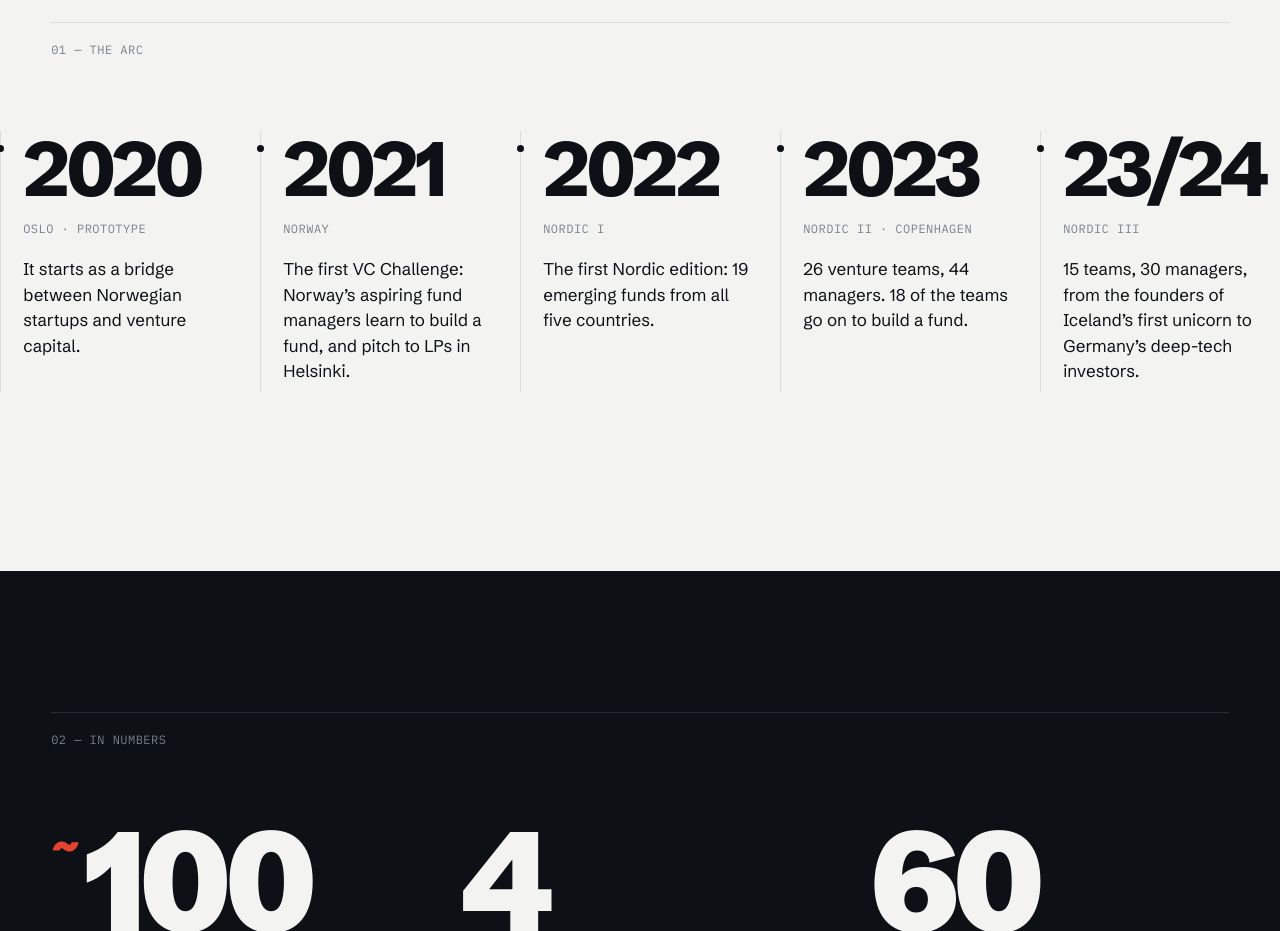
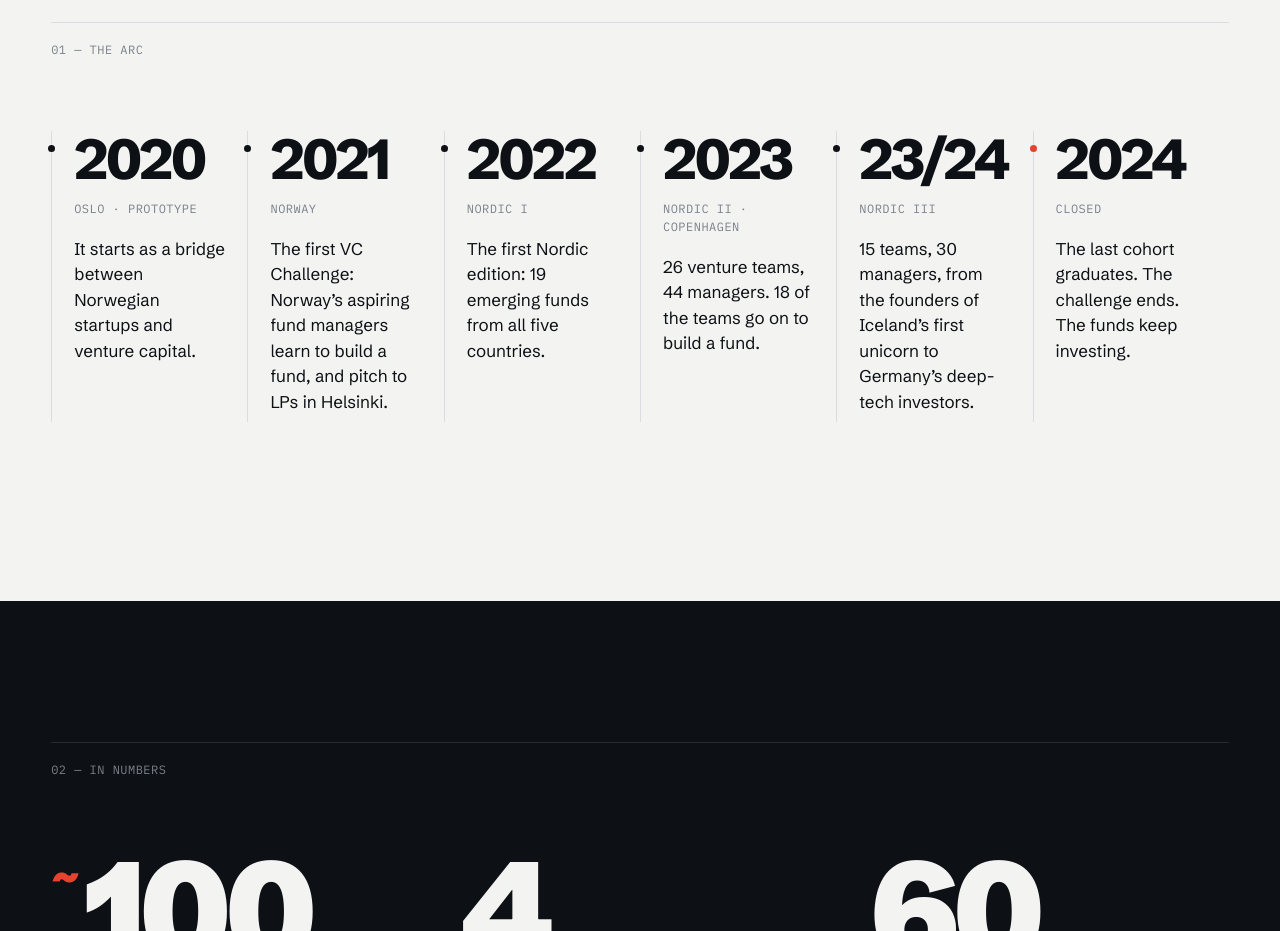
Before and after one commit to VEVEGAShouse/vcchallenge-web, a plain HTML site: page index.html in a window 1280 px wide. Shown: the part 1620-2551 px from the top of the page. Drawn offline with Linux system fonts and the light colour scheme.

Commit message:
Timeline fits six milestones on desktop
Co-Authored-By: Claude Opus 5.5 <noreply@anthropic.com>
Claude-Session: https://claude.ai/code/session_01GjU4Noon6CoNqi8SrQXMPy

```diff
--- a/index.html
+++ b/index.html
@@ -15,7 +15,7 @@
   <link rel="preconnect" href="https://fonts.googleapis.com">
   <link rel="preconnect" href="https://fonts.gstatic.com" crossorigin>
   <link href="https://fonts.googleapis.com/css2?family=IBM+Plex+Mono:wght@400;500&family=Schibsted+Grotesk:wght@400;500;600;800;900&display=swap" rel="stylesheet">
-  <link rel="stylesheet" href="styles.css?v=5">
+  <link rel="stylesheet" href="styles.css?v=6">
   <script>document.documentElement.classList.add('js')</script>
 </head>
 <body>
--- a/styles.css
+++ b/styles.css
@@ -44,13 +44,13 @@ a { color: inherit; }
 
 /* timeline */
 .timeline { padding-bottom: clamp(100px, 14vw, 200px); }
-.tl { display: grid; grid-auto-flow: column; grid-auto-columns: minmax(260px, 1fr); gap: 0; overflow-x: auto; scroll-snap-type: x mandatory; padding-inline: var(--pad); scrollbar-width: none; }
+.tl { display: grid; grid-auto-flow: column; grid-auto-columns: minmax(220px, 1fr); gap: 0; overflow-x: auto; scroll-snap-type: x mandatory; padding-inline: var(--pad); scrollbar-width: none; }
 .tl::-webkit-scrollbar { display: none; }
-@media (min-width: 1100px) { .tl { max-width: calc(var(--max) + var(--pad) * 2); margin-inline: auto; } }
+@media (min-width: 1100px) { .tl { grid-auto-columns: 1fr; max-width: calc(var(--max) + var(--pad) * 2); margin-inline: auto; } }
 .tl__item { scroll-snap-align: start; border-left: 1px solid var(--line); padding: 0 22px 8px; position: relative; }
 .tl__item::before { content: ""; position: absolute; left: -4px; top: 14px; width: 7px; height: 7px; border-radius: 50%; background: var(--ink); }
 .tl__item:last-child::before { background: var(--red); }
-.tl__year { display: block; font-size: clamp(54px, 6vw, 92px); font-weight: 800; letter-spacing: -0.05em; line-height: 1; }
+.tl__year { display: block; font-size: clamp(46px, 4.4vw, 80px); font-weight: 800; letter-spacing: -0.05em; line-height: 1; }
 .tl__place { display: block; color: var(--muted); margin: 12px 0 18px; }
 .tl__item p { max-width: 26ch; }
 
```
